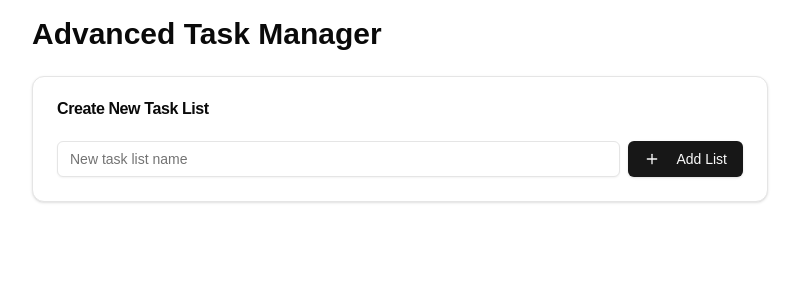
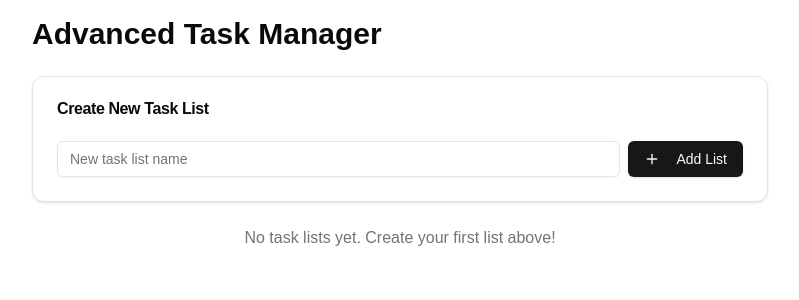
Before and after one commit to aleksiliu/task-manager, a Next.js app: page / in a window 1280 px wide. Shown: the top 300 px of the page, without its empty margins (240-1039 px from the left). Built offline with nearby package versions, Linux system fonts and the light colour scheme.

Commit message:
Edit localstorage to add errors

```diff
--- a/app/page.tsx
+++ b/app/page.tsx
@@ -6,7 +6,7 @@ import { NewTaskListForm } from '@/features/task-list/task-list-form';
 import type { TaskStatus } from '@/types';
 
 export default function TaskManager() {
-  const [taskLists, setTaskLists] = useLocalStorage();
+  const [taskLists, setTaskLists, error] = useLocalStorage();
 
   const addTaskList = (name: string) => {
     if (name.trim() && name.length <= 60 && !taskLists.some((list) => list.name === name.trim())) {
@@ -68,6 +68,13 @@ export default function TaskManager() {
   return (
     <div className='container mx-auto max-w-3xl p-4'>
       <h1 className='mb-6 text-3xl font-bold'>Advanced Task Manager</h1>
+
+      {error && (
+        <div className='mb-4 rounded-md bg-destructive/15 p-4 text-destructive' role='alert'>
+          <p>{error}</p>
+        </div>
+      )}
+
       <NewTaskListForm onSubmit={addTaskList} existingNames={taskLists.map((list) => list.name)} />
       {taskLists.map((taskList) => (
         <TaskListComponent
@@ -81,6 +88,9 @@ export default function TaskManager() {
           onChangeTaskStatus={changeTaskStatus}
         />
       ))}
+      {taskLists.length === 0 && (
+        <p className='text-center text-muted-foreground'>No task lists yet. Create your first list above!</p>
+      )}
     </div>
   );
 }
--- a/hooks/use-local-storage.ts
+++ b/hooks/use-local-storage.ts
@@ -2,23 +2,33 @@ import { useEffect, useState } from 'react';
 import { storage } from '@/lib/storage';
 import { TaskList } from '@/types';
 
-export function useLocalStorage(initialValue: TaskList[] = []) {
-  const [taskLists, setTaskLists] = useState<TaskList[]>(initialValue);
+export function useLocalStorage() {
+  const [taskLists, setTaskLists] = useState<TaskList[]>([]);
   const [isClient, setIsClient] = useState(false);
+  const [error, setError] = useState<string | null>(null);
 
   useEffect(() => {
-    setIsClient(true);
-    const stored = storage.load();
-    if (stored.length > 0) {
+    try {
+      setIsClient(true);
+      const stored = storage.load();
       setTaskLists(stored);
+      setError(null);
+    } catch {
+      setError('Failed to load your tasks. Please refresh the page.');
+      setTaskLists([]);
     }
   }, []);
 
   useEffect(() => {
     if (isClient) {
-      storage.save(taskLists);
+      try {
+        storage.save(taskLists);
+        setError(null);
+      } catch {
+        setError('Failed to save your changes. Please check your browser settings.');
+      }
     }
   }, [taskLists, isClient]);
 
-  return [taskLists, setTaskLists] as const;
+  return [taskLists, setTaskLists, error] as const;
 }
```
